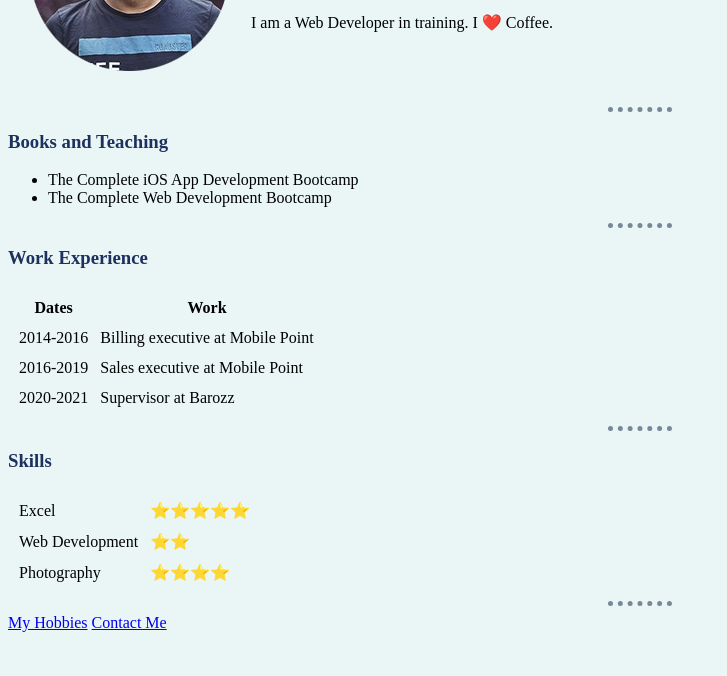
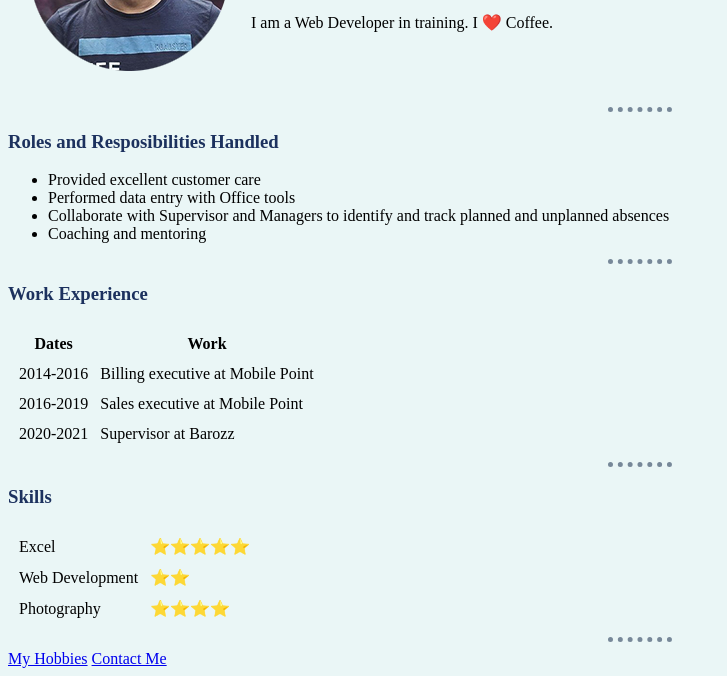
Before and after one commit to nairCode/CV, a plain HTML site: page index.html in a window 1280 px wide. Shown: the part 160-836 px from the top of the page, without its empty margins (0-727 px from the left). Before the commit the page ends 800 px from the top, so only its background shows below. Drawn offline with Linux system fonts and the light colour scheme.

Commit message:
V 1.52
Updated the profile and Roles Section

```diff
--- a/index.html
+++ b/index.html
@@ -16,10 +16,12 @@
       </tr>
     </table>
     <hr>
-    <h3>Books and Teaching</h3>
+    <h3>Roles and Resposibilities Handled</h3>
     <ul>
-      <li>The Complete iOS App Development Bootcamp</li>
-      <li>The Complete Web Development Bootcamp</li>
+      <li>Provided excellent customer care </li>
+      <li>Performed data entry with Office tools</li>
+      <li>Collaborate with Supervisor and Managers to identify and track planned and unplanned absences</li>
+      <li>Coaching and mentoring</li>
     </ul>
     <hr>
     <h3>Work Experience</h3>
```
